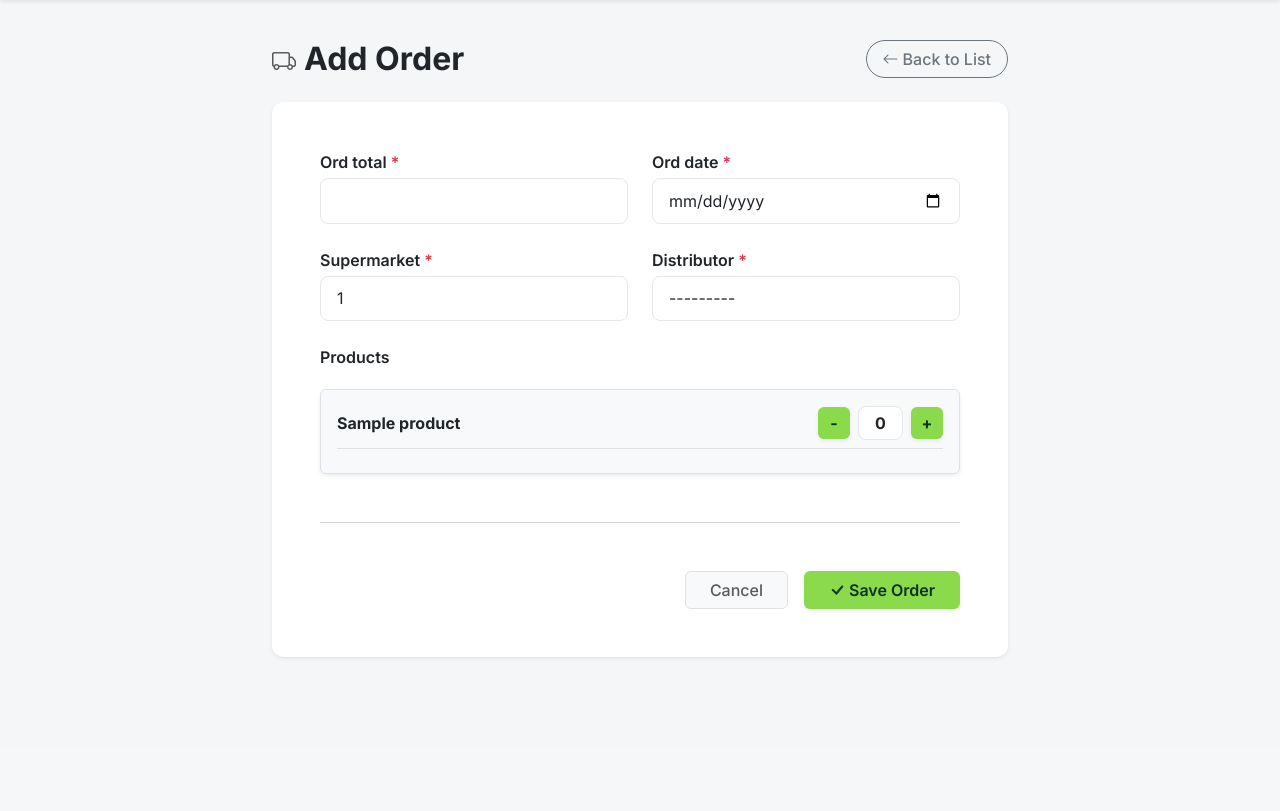
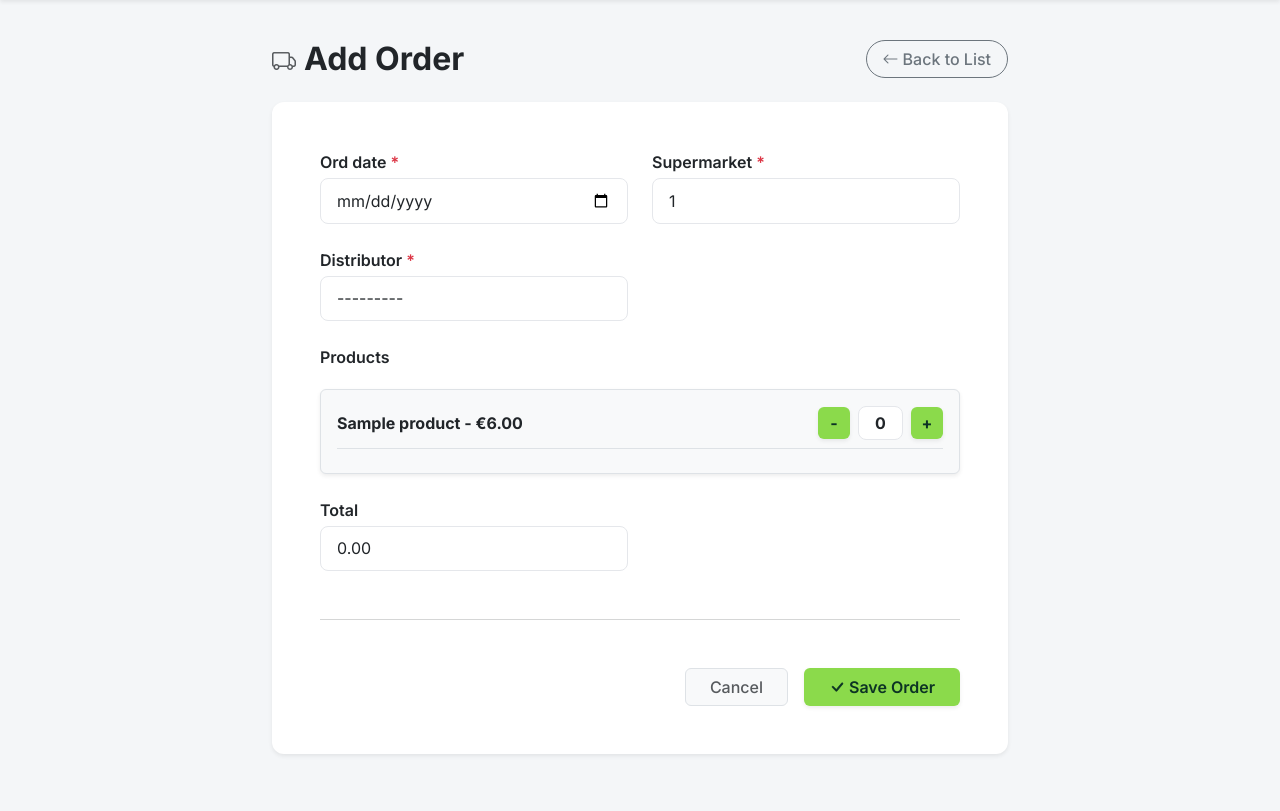
Before and after one commit to samuelvinhas/DjanGoMarket, a Django app: page /orders/add/ in a window 1280 px wide. Shown: the part 75-886 px from the top of the page. Before the commit the page ends 734 px from the top, so only its background shows below. Run offline with Django 5.2, Linux system fonts and the light colour scheme; a user stored in the database is signed in; tables that the repository leaves empty hold one stand-in row (values such as "Sample post").

Commit message:
order total dynamically fetched and added prices to product selection

```diff
--- a/app/forms.py
+++ b/app/forms.py
@@ -1,6 +1,20 @@
+import decimal
 from django import forms
 from django.contrib.auth.models import Group
 from .models import Supermarket, Section, Employee, Product, Warehouse, Distributor, Client, Purchase, Order
+
+class PurchaseProductsField(forms.ModelMultipleChoiceField):
+    """Custom field to display products with their discounted prices (60% of original)"""
+
+    def label_from_instance(self, obj):
+        return f"{obj.name} - €{obj.price:.2f}"
+
+class OrderProductsField(forms.ModelMultipleChoiceField):
+    """Custom field to display products with their discounted prices (60% of original)"""
+
+    def label_from_instance(self, obj):
+        discounted_price = obj.price * decimal.Decimal('0.6')
+        return f"{obj.name} - €{discounted_price:.2f}"
 
 class SectionForm(forms.Form):
     sname = forms.CharField(max_length=64, label='Name')
@@ -170,7 +184,8 @@ class PurchaseForm(forms.Form):
     date = forms.DateTimeField(widget=forms.DateTimeInput(attrs={'type': 'datetime-local'}))
     supermarket = forms.ModelChoiceField(queryset=Supermarket.objects.all())
     client = forms.ModelChoiceField(queryset=Client.objects.all(), required=False)
-    products = forms.ModelMultipleChoiceField(queryset=Product.objects.all(), required=False)
+    products = PurchaseProductsField(queryset=Product.objects.all(), required=False)
+    total = forms.DecimalField(initial=decimal.Decimal('0.00'), decimal_places=2, max_digits=12, widget=forms.TextInput(attrs={'readonly': 'readonly', 'id': 'id_purchase_total'}), required=False)
 
     def __init__(self, *args, is_editing=False, user=None, **kwargs):
         super().__init__(*args, **kwargs)
@@ -193,13 +208,19 @@ class PurchaseForm(forms.Form):
             raise forms.ValidationError('A purchase with this ID already exists.')
         return purchid
 
+    def clean_products(self):
+        products = self.cleaned_data.get('products')
+        if not products:
+            raise forms.ValidationError('At least one product must be selected.')
+        return products
+
 class OrderForm(forms.Form):
     orderid = forms.IntegerField(label='Order ID', widget=forms.TextInput(attrs={'readonly': 'readonly'}), required=False)
-    ord_total = forms.DecimalField(max_digits=10, decimal_places=2, min_value=0.01)
     ord_date = forms.DateField(widget=forms.DateInput(attrs={'type': 'date'}))
     supermarket = forms.ModelChoiceField(queryset=Supermarket.objects.all())
     distributor = forms.ModelChoiceField(queryset=Distributor.objects.all())
-    products = forms.ModelMultipleChoiceField(queryset=Product.objects.all(), required=False)
+    products = OrderProductsField(queryset=Product.objects.all(), required=False)
+    total = forms.DecimalField(initial=decimal.Decimal('0.00'), decimal_places=2, max_digits=12, widget=forms.TextInput(attrs={'readonly': 'readonly', 'id': 'id_order_total'}), required=False)
 
     def __init__(self, *args, is_editing=False, user=None, **kwargs):
         super().__init__(*args, **kwargs)
@@ -222,3 +243,9 @@ class OrderForm(forms.Form):
         if not self.is_editing and orderid and Order.objects.filter(orderid=orderid).exists():
             raise forms.ValidationError('An order with this ID already exists.')
         return orderid
+
+    def clean_products(self):
+        products = self.cleaned_data.get('products')
+        if not products:
+            raise forms.ValidationError('At least one product must be selected.')
+        return products
--- a/app/models.py
+++ b/app/models.py
@@ -1,3 +1,4 @@
+import decimal
 from django.db import models
 from django.core.validators import MinValueValidator
 from django.contrib.auth.models import AbstractUser
@@ -110,7 +111,6 @@ class WareHStock(models.Model):
 
 class Order(models.Model):
     orderid = models.AutoField(primary_key=True)
-    ord_total = models.DecimalField(max_digits=10, decimal_places=2, validators=[MinValueValidator(0.01)])
     ord_date = models.DateField()
     supermarket = models.ForeignKey(Supermarket, on_delete=models.CASCADE)
     distributor = models.ForeignKey(Distributor, on_delete=models.CASCADE)
@@ -118,6 +118,13 @@ class Order(models.Model):
     def __str__(self):
         return f"Order {self.orderid}"
 
+    @property
+    def calculated_total(self):
+        result = self.orderitem_set.aggregate(
+                total_cost=models.Sum(models.F('quantity') * models.F('product__price') * decimal.Decimal('0.6'))
+            )
+        return result['total_cost'] or 0.00
+
 class OrderItem(models.Model):
     order = models.ForeignKey(Order, on_delete=models.CASCADE)
     product = models.ForeignKey(Product, on_delete=models.CASCADE)
--- a/app/views.py
+++ b/app/views.py
@@ -13,6 +13,8 @@ from .models import (
     Purchase,
     Order,
     WareHStock,
+    PurchaseItem,
+    OrderItem
 )
 from .forms import SupermarketForm, SectionForm, EmployeeForm, ProductForm, WarehouseForm, DistributorForm, ClientForm, PurchaseForm, OrderForm
 
@@ -193,6 +195,7 @@ def purchase_create(request):
         if form.is_valid():
             products = form.cleaned_data.pop('products', [])
             form.cleaned_data.pop('purchid', None)  # Remove auto-generated field
+            form.cleaned_data.pop('total', None)  # Remove total field
             obj = Purchase.objects.create(**form.cleaned_data)
             from .models import PurchaseItem
             for prod in products:
@@ -214,9 +217,9 @@ def order_create(request):
         form = OrderForm(request.POST, user=request.user)
         if form.is_valid():
             products = form.cleaned_data.pop('products', [])
-            form.cleaned_data.pop('orderid', None)  # Remove auto-generated field
+            form.cleaned_data.pop('orderid', None)
+            form.cleaned_data.pop('total', None)  # Remove total field
             obj = Order.objects.create(**form.cleaned_data)
-            from .models import OrderItem
             for prod in products:
                 qty = request.POST.get(f'qty_{prod.prodid}', 1)
                 try:
@@ -332,14 +335,14 @@ def purchase_detail(request, pk):
 
     # Calculate details of purchase
     items = item.purchaseitem_set.all()
-    products_details = [f"{p_item.quantity}x {p_item.product.name} (at {p_item.price_at_purchase}€ each)" for p_item in items]
+    products_details = [f"{p_item.quantity}x {p_item.product.name} (at {p_item.price_at_purchase:.2f}€ each)" for p_item in items]
 
     fields = {
         'Purchase ID': item.purchid,
         'Date': item.date.strftime("%Y-%m-%d %H:%M"),
         'Supermarket': item.supermarket.location,
         'Client': item.client.name if item.client else 'Anonymous',
-        'Total Cost': f"{item.calculated_total} €",
+        'Total Cost': f"€{item.calculated_total:.2f}",
         'Products Bought': "\n".join(products_details) or 'No items'
     }
     return render(request, 'generic_detail.html', {'title': 'Purchase Details', 'icon': 'bi-receipt', 'list_url': 'purchase_list', 'fields': fields})
@@ -356,7 +359,7 @@ def order_detail(request, pk):
         'Order Date': item.ord_date.strftime("%Y-%m-%d"),
         'Supermarket': item.supermarket.location,
         'Distributor': item.distributor.name,
-        'Total Order Cost': f"{item.ord_total} €",
+        'Total Order Cost': f"€{item.calculated_total:.2f}",
         'Products Ordered': "\n".join(products_details) or 'No items'
     }
     return render(request, 'generic_detail.html', {'title': 'Order Details', 'icon': 'bi-truck', 'list_url': 'order_list', 'fields': fields})
@@ -576,7 +579,6 @@ def warehouse_edit(request, pk):
             warehouse.supermarket = form.cleaned_data['supermarket']
             warehouse.save()
             products = form.cleaned_data.get('products', [])
-            from .models import WareHStock
             current_products = set(warehouse.products.all())
             new_products = set(products)
             # remove old prods
@@ -651,7 +653,6 @@ def purchase_edit(request, pk):
             purchase.save()
             products = form.cleaned_data.get('products', [])
 
-            from .models import PurchaseItem
             new_products = set(products)
             for product in new_products:
                 # get quantity from POST data, default to 1 if not provided or invalid
@@ -692,13 +693,11 @@ def order_edit(request, pk):
     if request.method == 'POST':
         form = OrderForm(request.POST, is_editing=True, user=request.user)
         if form.is_valid():
-            order.ord_total = form.cleaned_data['ord_total']
             order.ord_date = form.cleaned_data['ord_date']
             order.supermarket = form.cleaned_data['supermarket']
             order.distributor = form.cleaned_data['distributor']
             order.save()
             products = form.cleaned_data.get('products', [])
-            from .models import OrderItem
             new_products = set(products)
             for product in new_products:
                 qty = request.POST.get(f'qty_{product.prodid}', 1)
@@ -717,7 +716,7 @@ def order_edit(request, pk):
     else:
         form = OrderForm(initial={
             'orderid': order.orderid,
-            'ord_total': order.ord_total,
+            'ord_total': order.calculated_total,
             'ord_date': order.ord_date,
             'supermarket': order.supermarket,
             'distributor': order.distributor,
--- a/templates/generic_form.html
+++ b/templates/generic_form.html
@@ -107,6 +107,33 @@ document.addEventListener('DOMContentLoaded', function() {
         `;
         document.head.appendChild(style);
 
+        // Extract prices from product options and store them
+        const productPrices = {};
+        Array.from(productsSelect.options).forEach(option => {
+            // Price is in the format "Product Name - €XX.XX"
+            const priceMatch = option.text.match(/€([\d.]+)$/);
+            if (priceMatch) {
+                productPrices[option.value] = parseFloat(priceMatch[1]);
+            }
+        });
+
+        // Function to update total
+        const updateTotal = () => {
+            let total = 0;
+            const qtyInputs = document.querySelectorAll('input[name^="qty_"]');
+            qtyInputs.forEach(input => {
+                const prodId = input.name.replace('qty_', '');
+                const qty = parseInt(input.value) || 0;
+                const price = productPrices[prodId] || 0;
+                total += qty * price;
+            });
+
+            const totalField = document.getElementById('id_order_total') || document.getElementById('id_purchase_total');
+            if (totalField) {
+                totalField.value = total.toFixed(2);
+            }
+        };
+
         Array.from(productsSelect.options).forEach(option => {
             const prodId = option.value;
             const prodName = option.text;
@@ -158,6 +185,7 @@ document.addEventListener('DOMContentLoaded', function() {
             const updateSelection = (val) => {
                 inputQty.value = val;
                 option.selected = (val > 0);
+                updateTotal();
             };
 
             btnMinus.onclick = () => {
@@ -181,6 +209,9 @@ document.addEventListener('DOMContentLoaded', function() {
         });
 
         productsSelect.parentNode.insertBefore(container, productsSelect.nextSibling);
+
+        // Initial total calculation
+        updateTotal();
     }
 });
 </script>
--- a/templates/order_list.html
+++ b/templates/order_list.html
@@ -37,7 +37,7 @@
                         <td><i class="bi bi-calendar3 text-muted me-2"></i>{{ item.ord_date|date:"d M, Y" }}</td>
                         <td class="fw-semibold text-dark">{{ item.distributor.name }}</td>
                         <td>{{ item.supermarket.location }}</td>
-                        <td class="text-end pe-2 fw-bold text-dark">€{{ item.ord_total }}</td>
+                        <td class="text-end pe-2 fw-bold text-dark">€{{ item.calculated_total|floatformat:2 }}</td>
                         {% if perms.app.change_order or perms.app.delete_order %}
                         <td class="text-end pe-4">
                             {% if perms.app.change_order %}
```
